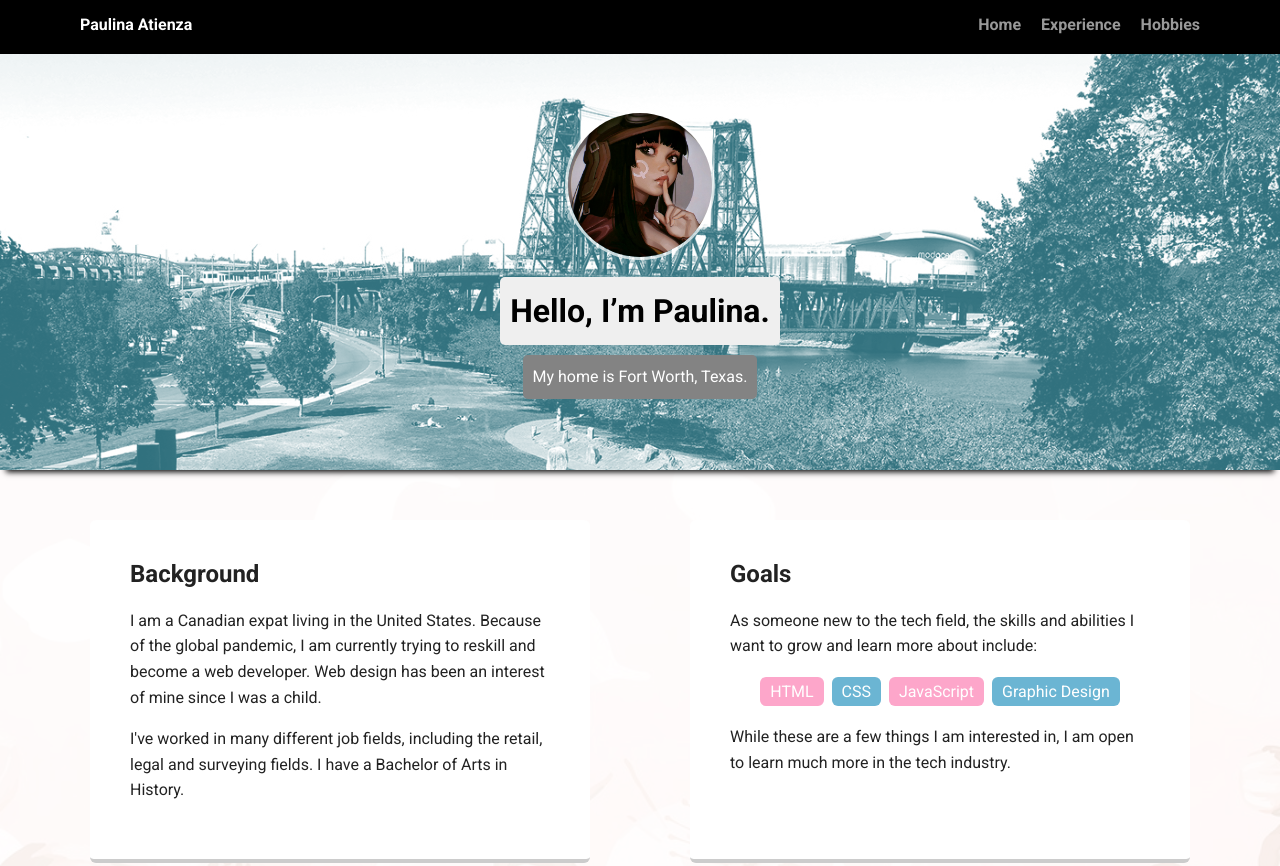
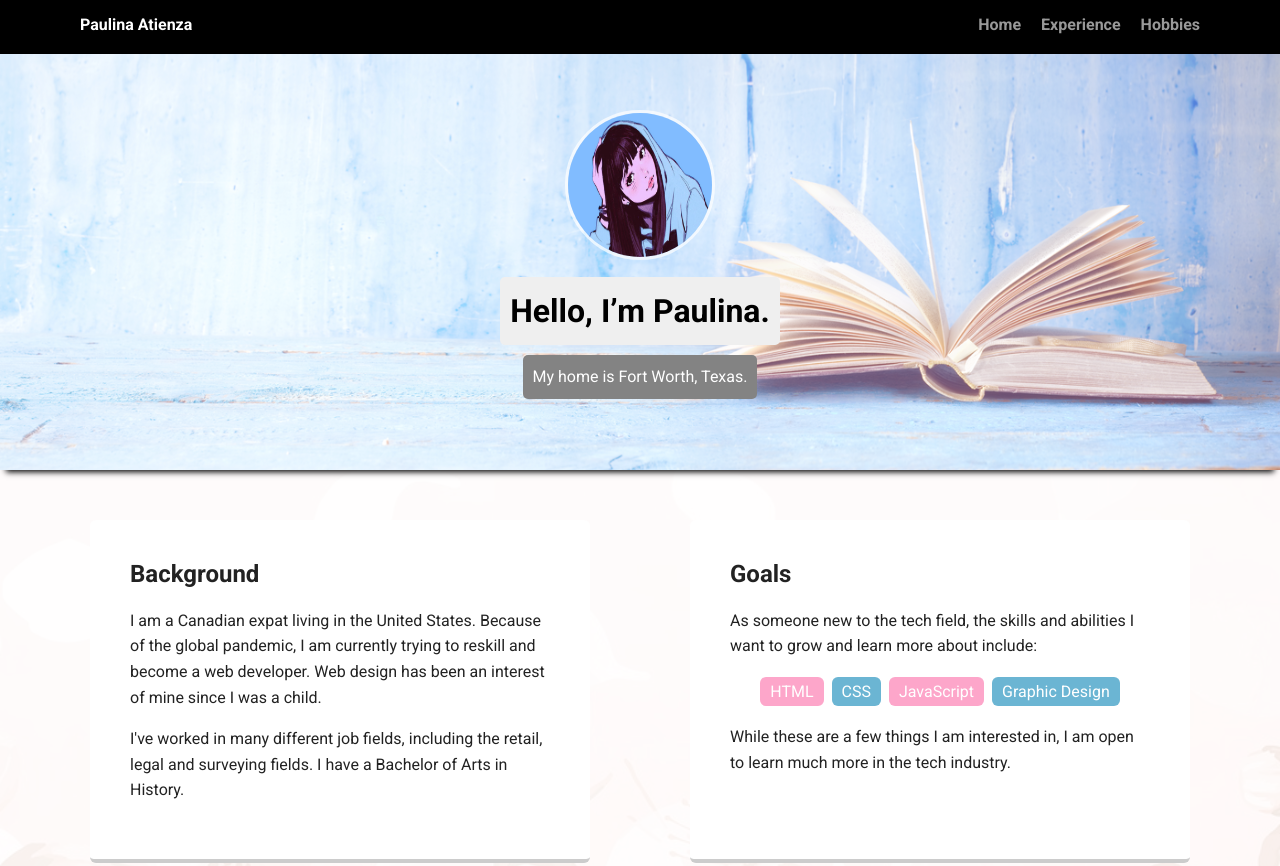
Before and after one commit to PaulinaAtienza/fewd-treehouse-project-1, a plain HTML site: page experience.html in a window 1280 px wide. Shown: the top 866 px of the page. Drawn offline with Linux system fonts and the light colour scheme; a web font is replaced by a local one.

Commit message:
Added more images and edited background color styles

```diff
--- a/experience.html
+++ b/experience.html
@@ -18,7 +18,7 @@
       </nav>
 
     <header class="experience">
-      <img src="images/portrait.png" alt="Drawing of a girl by Ilya Kuvshinov" class="profile-image">
+      <img src="images/portrait2.png" alt="Another drawing of a girl by Ilya Kuvshinov" class="profile-image">
       <h1 class="tag name">Hello, I’m Paulina.</h1>
       <p class="tag location">My home is Fort Worth, Texas.</p>
     </header>
--- a/styles.css
+++ b/styles.css
@@ -177,9 +177,9 @@ a.social:hover {
 
 .experience {
   text-align: center;
-  background: url('images/portland.jpg') no-repeat top center;
+  background: url('images/book.png') no-repeat bottom center;
   background-size: cover;
-  background-color: rgb(78, 185, 207, 0.6);
+  background-color: rgba(207, 78, 132, 0.4);
   background-blend-mode: screen;
   overflow: hidden;
   padding-top: 60px;
```
Also changed, not shown: index.html (+1 -1 lines), images/book.png (added), images/portrait1.png (renamed from images/portrait.png), images/portrait2.png (added).
